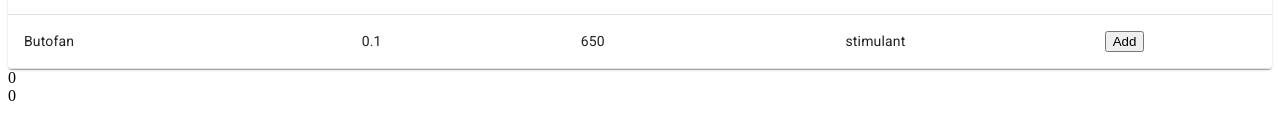
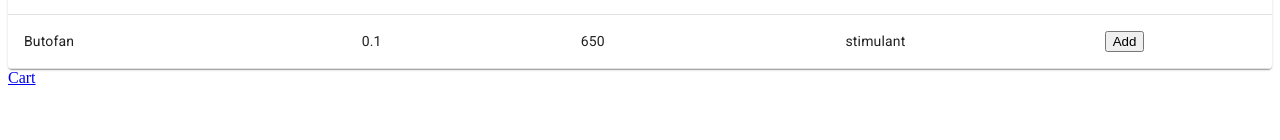
Before and after one commit to arsl11/drug-searcher, a React (Create React App) app: page / in a window 1280 px wide. Shown: the part 352-492 px from the top of the page. Built offline with nearby package versions, Linux system fonts and the light colour scheme.

Commit message:
Add changing sum on the number of drugs, add cart page

```diff
--- a/src/App.js
+++ b/src/App.js
@@ -1,12 +1,14 @@
 import {Route} from "react-router-dom";
 import DrugsContainer from "./components/drugs/DrugsContainer";
+import CartContainer from "./components/cart/CartContainer";
 
 function App() {
-  return (
-    <div className="App">
-      <Route path='' render={() => <DrugsContainer />}/>
-    </div>
-  );
+    return (
+        <div className="App">
+            <Route path='' render={() => <DrugsContainer/>}/>
+            <Route path='/cart' render={() => <CartContainer />}/>
+        </div>
+    );
 }
 
 export default App;
--- a/src/components/drugs/Cart.js
+++ b/src/components/cart/Cart.js
@@ -1,26 +1,29 @@
 export const Cart = (props) => {
 
     let sum = 0
+    let count = 0
 
     for (let i = 0; i < props.cartDrugs.length; i++) {
-        sum += props.cartDrugs[i].price
+        sum += props.cartDrugs[i].price * props.cartDrugs[i].amount
+        count += props.cartDrugs[i].amount
     }
+
 
 
     return (
         <div>
-            <div>
-                {sum}
+            <div className='sum'>
+                {sum / 100}
             </div>
-            <div>
-                {props.cartDrugs.length}
+            <div className='count'>
+                {count}
             </div>
-            <div>
+            <div className='cartDrugs'>
                 {props.cartDrugs.map(drug => {
                     return <div>
-                        {drug.name}, {drug.price}, {drug.liter}
+                        {drug.name}, {drug.price * drug.amount / 100}, {drug.liter}
                         <button onClick={() => {props.setAmount(drug, drug.amount + 1)}}>+</button>{drug.amount}
-                        {   drug.amount > 0 ?
+                        {   drug.amount > 1 ?
                             <button onClick={() => {props.setAmount(drug, drug.amount - 1)}}>-</button> : null
                         }
                         <button onClick={() => {props.deleteDrug(drug)}}>Delete</button>
--- /dev/null
+++ b/src/components/cart/CartContainer.js
@@ -0,0 +1,24 @@
+import {compose} from "redux";
+import {connect} from "react-redux";
+import {deleteDrug, setAmount} from "../../redux/reducers/cart-reducer";
+import {Cart} from "./Cart";
+
+let mapStateToProps = (state) => {
+    return {
+        cartDrugs: state.cartPage.drugs
+    }
+}
+
+let mapDispatchToProps = (dispatch) => {
+    return {
+        deleteDrug: (drug) => {
+            dispatch(deleteDrug(drug))
+        },
+        setAmount: (drug, value) => {
+            dispatch(setAmount(drug, value))
+        }
+    }
+}
+
+export default compose(
+    connect(mapStateToProps, mapDispatchToProps)(Cart));
--- a/src/components/drugs/Drug.js
+++ b/src/components/drugs/Drug.js
@@ -14,7 +14,7 @@ const Drug = (props) => {
                         id: props.id + volume.liters,
                         name: props.name,
                         liter: volume.liters,
-                        price: volume.priceRub,
+                        price: volume.priceRub * 100,
                         amount: 1
                     }
                     props.addDrug(newDrug)
--- a/src/components/drugs/Drugs.js
+++ b/src/components/drugs/Drugs.js
@@ -3,7 +3,7 @@ import {useState} from "react";
 import {Field, reduxForm} from "redux-form";
 import {Input} from "../common/FormControls/FormControls";
 import {Paper, Table, TableBody, TableCell, TableContainer, TableHead, TableRow} from "@mui/material";
-import {Cart} from "./Cart";
+import {Cart} from "../cart/Cart";
 
 
 const SearchForm = (props) => {
@@ -50,7 +50,7 @@ const Drugs = (props) => {
                     <TableBody>{drugs}</TableBody>
                 </Table>
             </TableContainer>
-            <Cart cartDrugs={props.cartDrugs} deleteDrug={props.deleteDrug} setAmount={props.setAmount}/>
+            <a href='/cart'>Cart</a>
         </div>
     )
 
--- a/src/components/drugs/DrugsContainer.js
+++ b/src/components/drugs/DrugsContainer.js
@@ -6,8 +6,7 @@ import {addDrug, deleteDrug, setAmount} from "../../redux/reducers/cart-reducer"
 
 let mapStateToProps = (state) => {
     return {
-        drugs: getDrugs(state),
-        cartDrugs: state.cartPage.drugs
+        drugs: getDrugs(state)
     }
 }
 
@@ -15,12 +14,6 @@ let mapDispatchToProps = (dispatch) => {
     return {
         addDrug: (drug) => {
             dispatch(addDrug(drug))
-        },
-        deleteDrug: (drug) => {
-            dispatch(deleteDrug(drug))
-        },
-        setAmount: (drug, value) => {
-            dispatch(setAmount(drug, value))
         }
     }
 }
--- a/src/redux/reducers/cart-reducer.tsx
+++ b/src/redux/reducers/cart-reducer.tsx
@@ -44,7 +44,7 @@ export const cartReducer = (state = initialState, action: any) => {
                     if (drug === action.drug) {
                         return {
                             ...drug,
-                            amount: action.value < 0 ? 0 : action.value
+                            amount: action.value < 1 ? 1 : action.value
                         }
                     }
                     return drug
```
Also changed, not shown: src/components/NavBar.js (added).
